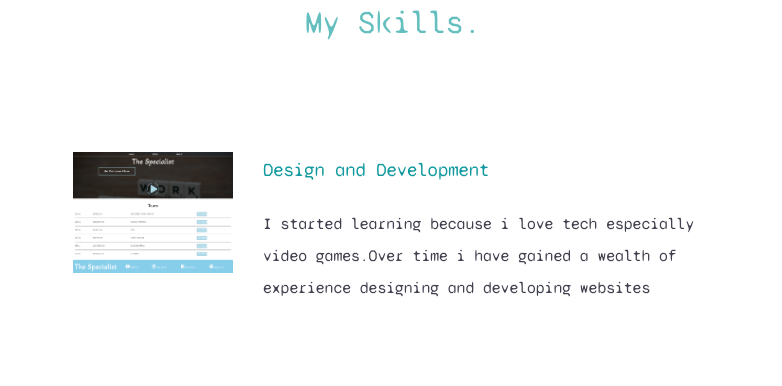
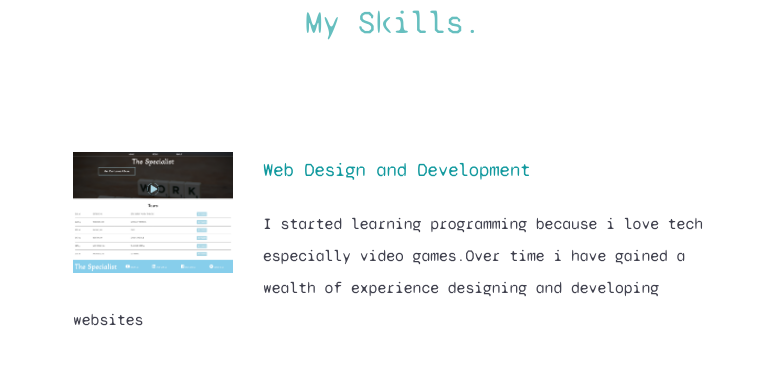
Before and after one commit to santos-right/santos-right.github.io, a plain HTML site: page index.html in a window 1280 px wide. Shown: the part 1684-2070 px from the top of the page, without its empty margins (247-1029 px from the left). Drawn offline with Linux system fonts and the light colour scheme.

Commit message:
added  more content

```diff
--- a/index.html
+++ b/index.html
@@ -46,8 +46,8 @@
 			<h2>My Skills.</h2>
 			<div class="skill-row">
 				<img class="Specialist" src="images/The Specialist Home.png" alt="">
-				<h3 class="web-title">Design and Development </h3>
-				<p class="web-description">I started learning because i love tech especially video games.Over time i have gained a wealth of experience designing and developing websites</p>
+				<h3 class="web-title">Web Design and Development </h3>
+				<p class="web-description">I started learning programming because i love tech especially video games.Over time i have gained a wealth of experience designing and developing websites</p>
 			</div>
 			<div class="skill-row grahics">
 				<img class="dk" src="images/dk.jpg" alt="">
```
